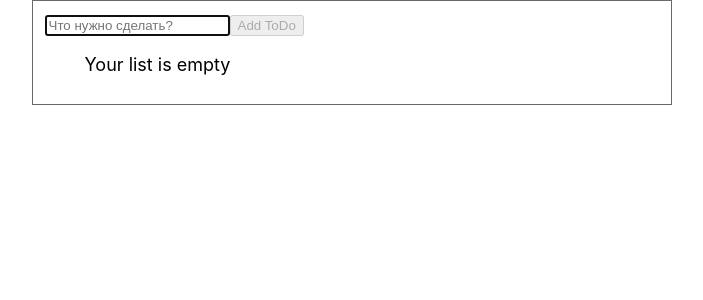
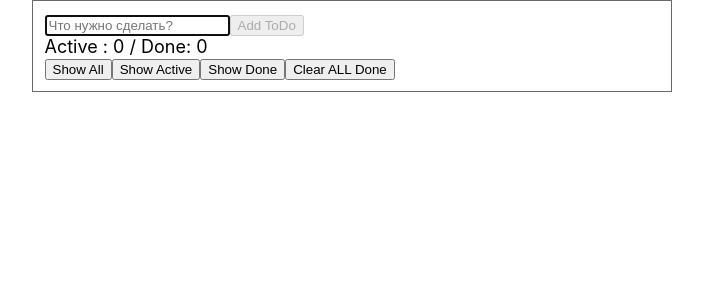
Before and after one commit to paulkasapov/react-todo, a React (Create React App) app: page / in a window 1280 px wide. Shown: the top 300 px of the page, without its empty margins (288-991 px from the left). Built offline with nearby package versions, Linux system fonts and the light colour scheme.

Commit message:
Add filter, counter of "done/active" todos and clear all done todo

```diff
--- a/src/App.js
+++ b/src/App.js
@@ -1,49 +1,33 @@
 import React from 'react'
 import { Add } from './components/Add'
-import { TaskList } from './containers/TaskList'
 import TasksData from './data/TasksData'
 import './App.css'
+import {Filter} from "./components/Filter";
 
-const ALL = 0;
-const ONLY_ACTIVE = 1;
-const ONLY_COMPLETE = 2;
-let filterIndex = ALL; //ONLY FOR DEBUGGING
 
 class App extends React.Component {
+
     state = {
         tasks: TasksData
     }
-    counterOfTasks() {
-        const tasks = this.state.tasks;
-        console.log("tasks.lenght", tasks.length)
-        const doneCounter = tasks.filter(t => t.done);
-        console.log("doneCounter.lenght", doneCounter.length)
-    }
-    handleFilter() {
-        const tasks = this.state.tasks;
-        // const doneFilter = tasks.filter(t => t.done);
-        // const notDoneFilter = tasks.filter(t => !t.done);
-        switch (filterIndex) {
-            case "ALL":
-                break;
-            case "ONLY_ACTIVE":
-                break;
-            case "ONLY_COMPLETE":
-                break;
-        }
-    }
+
     handleAddTasks = data => {
         const nextTasks = [data, ...this.state.tasks]
         this.setState({ tasks: nextTasks })
     }
-    handleRemove(id) {
+    handleRemove = id => {
         const tasks = this.state.tasks;
         const index = tasks.findIndex(a => a.id === id);
         if (index === -1) return;
         tasks.splice(index, 1);
         this.setState({tasks})
     }
-    handleDone(id) {
+    handleRemoveDone = () => {
+        const tasks = this.state.tasks;
+        const clearedTasks = tasks.filter(t => !t.done);
+        this.setState({tasks:clearedTasks})
+    }
+    handleDone = id => {
         const tasks = this.state.tasks;
         const clickedElement = tasks.find(a => a.id === id);
         clickedElement.done = !clickedElement.done
@@ -51,11 +35,11 @@ class App extends React.Component {
     }
 
     render() {
-        this.counterOfTasks()
+
         return (
             <React.Fragment>
                 <Add onAddTasks={this.handleAddTasks}/>
-                <TaskList data={this.state.tasks} setDone={this.handleDone.bind(this)} remove={this.handleRemove.bind(this)}/>
+                <Filter  data={this.state.tasks} setDone={this.handleDone} remove={this.handleRemove} removeDone={this.handleRemoveDone}/>
             </React.Fragment>
         )
     }
--- a/src/components/Add.js
+++ b/src/components/Add.js
@@ -6,6 +6,7 @@ class Add extends React.Component {
     state = {
         text: ""
     };
+
     submitHandler = e => {
         e.preventDefault();
         let { text } = this.state;
@@ -55,6 +56,7 @@ class Add extends React.Component {
                     Add ToDo
                 </button>
             </form>
+
         );
     }
 }
--- a/src/components/Filter.js
+++ b/src/components/Filter.js
@@ -0,0 +1,77 @@
+import React from 'react'
+import PropTypes from 'prop-types'
+import { TaskList } from '../containers/TaskList'
+
+const ALL = 0;
+const ONLY_ACTIVE = 1;
+const ONLY_COMPLETE = 2;
+
+
+class Filter extends React.Component {
+
+    state = {
+        counterOfDone : 0,
+        counterOfNotDone: 0,
+        currentFilter: ALL
+    }
+
+    counterOfTasks() {
+        const tasks = this.props.data;
+        const doneCounter = tasks.filter(t => t.done);
+        return (<div>Active : {tasks.length - doneCounter.length} / Done: {doneCounter.length}</div>)
+    }
+
+    handleFilter(){
+        const data = this.props.data
+        let filteredData = null;
+        switch (this.state.currentFilter) {
+            case ALL:
+                filteredData = data;
+                console.log("filteredDataALL",filteredData);
+             return filteredData;
+
+        case ONLY_ACTIVE:
+                filteredData = data.filter(t => !t.done);
+            console.log("filteredDataOnlyActive",filteredData);
+            return filteredData;
+
+        case ONLY_COMPLETE:
+                filteredData = data.filter(t => t.done);
+            console.log("filteredDataOnlyComplete",filteredData);
+            return filteredData;
+
+        default:
+            alert('filterIndex is broken');
+        }
+    }
+
+    handleFilterChange(filter) {
+        this.setState({currentFilter : filter})
+    }
+
+    render() {
+        return (
+
+            <React.Fragment>
+                <div className="filter">
+                    {this.counterOfTasks()}
+                    <button onClick={()=>this.handleFilterChange(ALL)}>Show All</button>
+                    <button onClick={()=>this.handleFilterChange(ONLY_ACTIVE)}>Show Active</button>
+                    <button onClick={()=>this.handleFilterChange(ONLY_COMPLETE)}>Show Done</button>
+                    <button onClick={this.props.removeDone}>Clear ALL Done</button>
+                </div>
+
+                <TaskList data={this.handleFilter()} remove={this.props.remove} setDone={this.props.setDone}/>
+            </React.Fragment>
+        )
+    }
+}
+
+Filter.propTypes = {
+    data: PropTypes.shape({
+        id: PropTypes.number.isRequired,
+        text: PropTypes.string.isRequired,
+    }),
+}
+
+export { Filter }
--- a/src/components/Task.js
+++ b/src/components/Task.js
@@ -1,7 +1,5 @@
 import React from 'react'
 import PropTypes from 'prop-types'
-
-
 
 
 class Task extends React.Component {
@@ -9,6 +7,7 @@ class Task extends React.Component {
     state = {
         readOnly: true
     }
+
     handleDone = () => {
         this.props.setDone(this.props.data.id)
     }
@@ -42,7 +41,6 @@ class Task extends React.Component {
             </li>
         )
     }
-
 }
 
 Task.propTypes = {
--- a/src/containers/TaskList.js
+++ b/src/containers/TaskList.js
@@ -1,30 +1,33 @@
 import React from 'react'
 import PropTypes from 'prop-types'
 import { Task } from '../components/Task'
-// let i=0;
-// let j=0;
 
 
 class TaskList extends React.Component {
 
-    renderTasks = (remove, setDone) => {
-        const { data } = this.props
-        // console.log("this tasklist",this)
-        let newsTemplate = null
-        if (data.length) {
-            newsTemplate = data.map(function(item) {
-                return <Task key={item.id} data={item} setDone={setDone.bind(this)} remove={remove.bind(this)}/>
+    renderTasks = (setDone, remove) => {
+
+        const  data  = this.props.data
+
+        let todoList = null
+        if (data) {
+            todoList = data.map(function(item) {
+                return <Task key={item.id} data={item} setDone={setDone} remove={remove}/>
             })
         } else {
-            newsTemplate = <p>Your list is empty</p>
+            todoList = <p>Your list is empty</p>
         }
-        return newsTemplate
+        return todoList
     }
+
     render() {
         return (
-            <ul className="todo-list">
-                {this.renderTasks(this.props.remove, this.props.setDone)}
-            </ul>
+            <React.Fragment>
+
+                <ul className="todo-list">
+                    {this.renderTasks(this.props.setDone, this.props.remove)}
+                </ul>
+            </React.Fragment>
         )
     }
 }
```
